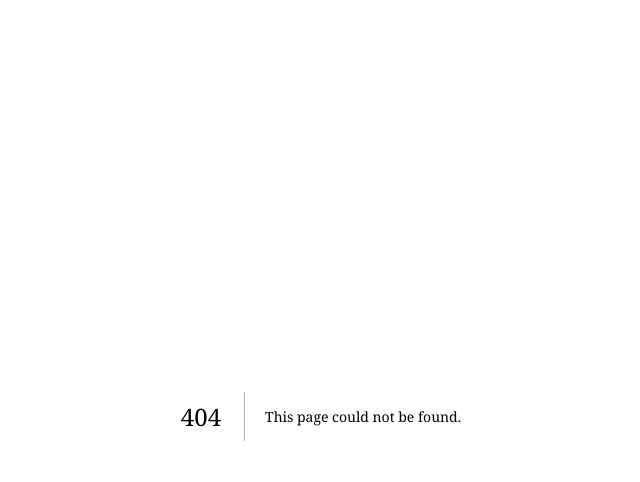
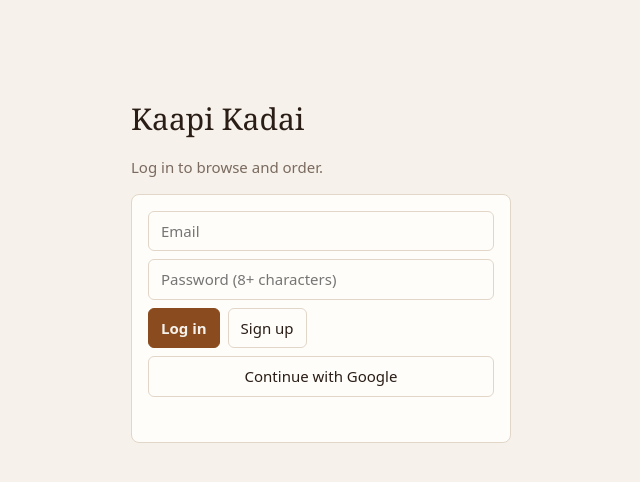
Before and after one commit to Guru1315/Kaapi_Kadai, a Next.js app: page /login in a window 1280 px wide. Before the commit this address had no page. Shown: the top 482 px of the page, without its empty margins (319-959 px from the left). Built offline with nearby package versions, Linux system fonts and the light colour scheme; no server answers.

Commit message:
Add files via upload

```diff
--- /dev/null
+++ b/app/login/page.tsx
@@ -0,0 +1,45 @@
+'use client';
+import { useState } from 'react';
+import { createBrowserClient } from '@supabase/ssr';
+
+// Login with email + password or Google. Supabase hashes passwords; the app never sees them stored.
+export default function Login() {
+  const [email, setEmail] = useState('');
+  const [password, setPassword] = useState('');
+  const [msg, setMsg] = useState('');
+  const sb = createBrowserClient(
+    process.env.NEXT_PUBLIC_SUPABASE_URL!,
+    process.env.NEXT_PUBLIC_SUPABASE_ANON_KEY!,
+  );
+  const origin = process.env.NEXT_PUBLIC_SITE_URL ?? '';
+
+  async function submit(mode: 'in' | 'up') {
+    setMsg('');
+    if (password.length < 8) return setMsg('Use a password of at least 8 characters.');
+    const { error } = mode === 'in'
+      ? await sb.auth.signInWithPassword({ email, password })
+      : await sb.auth.signUp({ email, password, options: { emailRedirectTo: `${origin}/auth/callback` } });
+    if (error) return setMsg(error.message);
+    if (mode === 'up') return setMsg('Check your email to confirm your account, then log in.');
+    window.location.href = '/';
+  }
+
+  return (
+    <main style={{ maxWidth: 380, margin: '10vh auto' }}>
+      <h1>Kaapi Kadai</h1>
+      <p className="muted">Log in to browse and order.</p>
+      <div className="card">
+        <input id="email" type="email" autoComplete="email" placeholder="Email" value={email} onChange={(e) => setEmail(e.target.value)} />
+        <input id="password" type="password" autoComplete="current-password" placeholder="Password (8+ characters)" value={password} onChange={(e) => setPassword(e.target.value)} />
+        <div className="row">
+          <button className="primary" onClick={() => submit('in')}>Log in</button>
+          <button onClick={() => submit('up')}>Sign up</button>
+        </div>
+        <button onClick={() => sb.auth.signInWithOAuth({ provider: 'google', options: { redirectTo: `${origin}/auth/callback` } })}>
+          Continue with Google
+        </button>
+        <div className="err" role="status">{msg}</div>
+      </div>
+    </main>
+  );
+}
```
